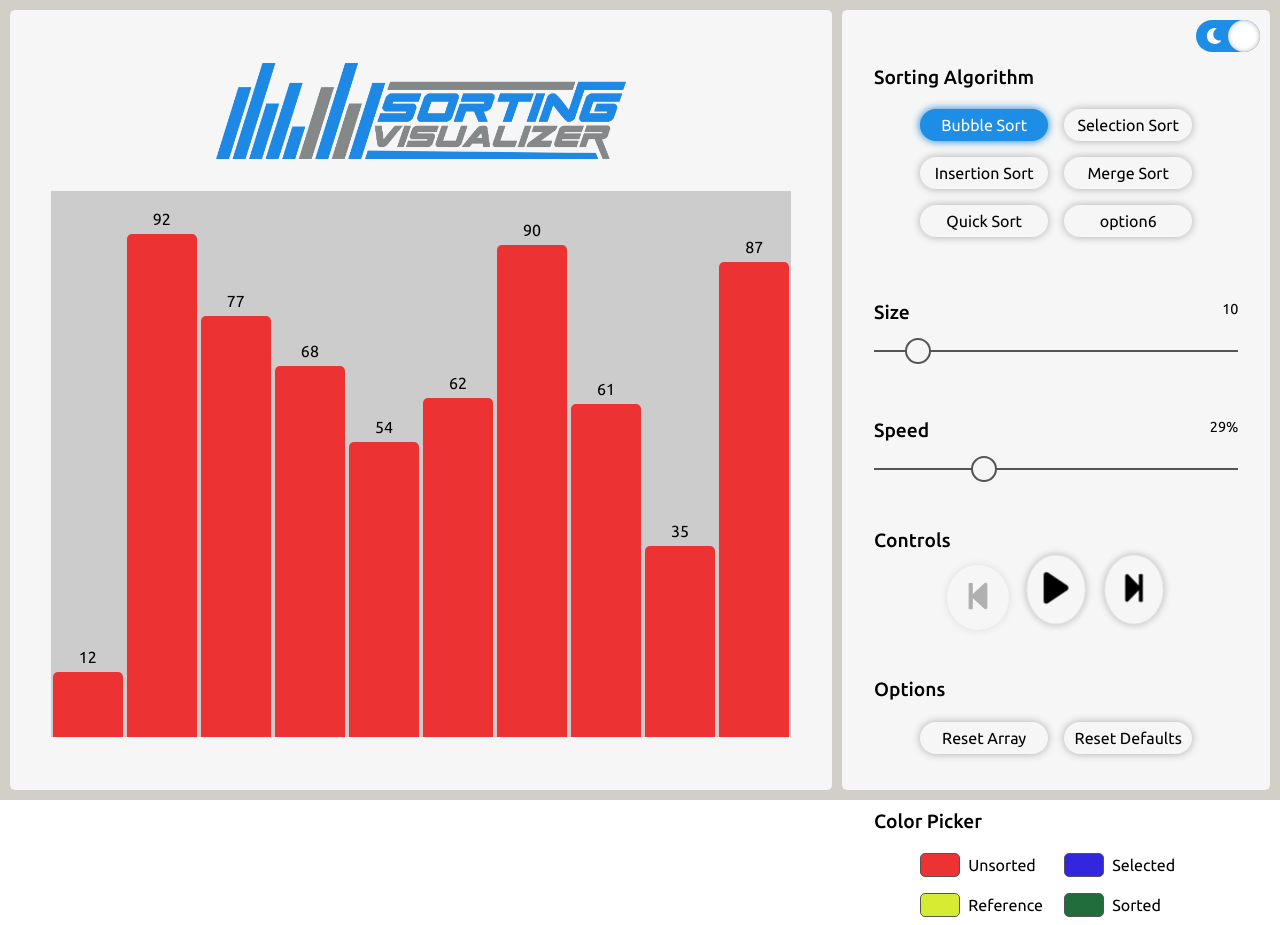
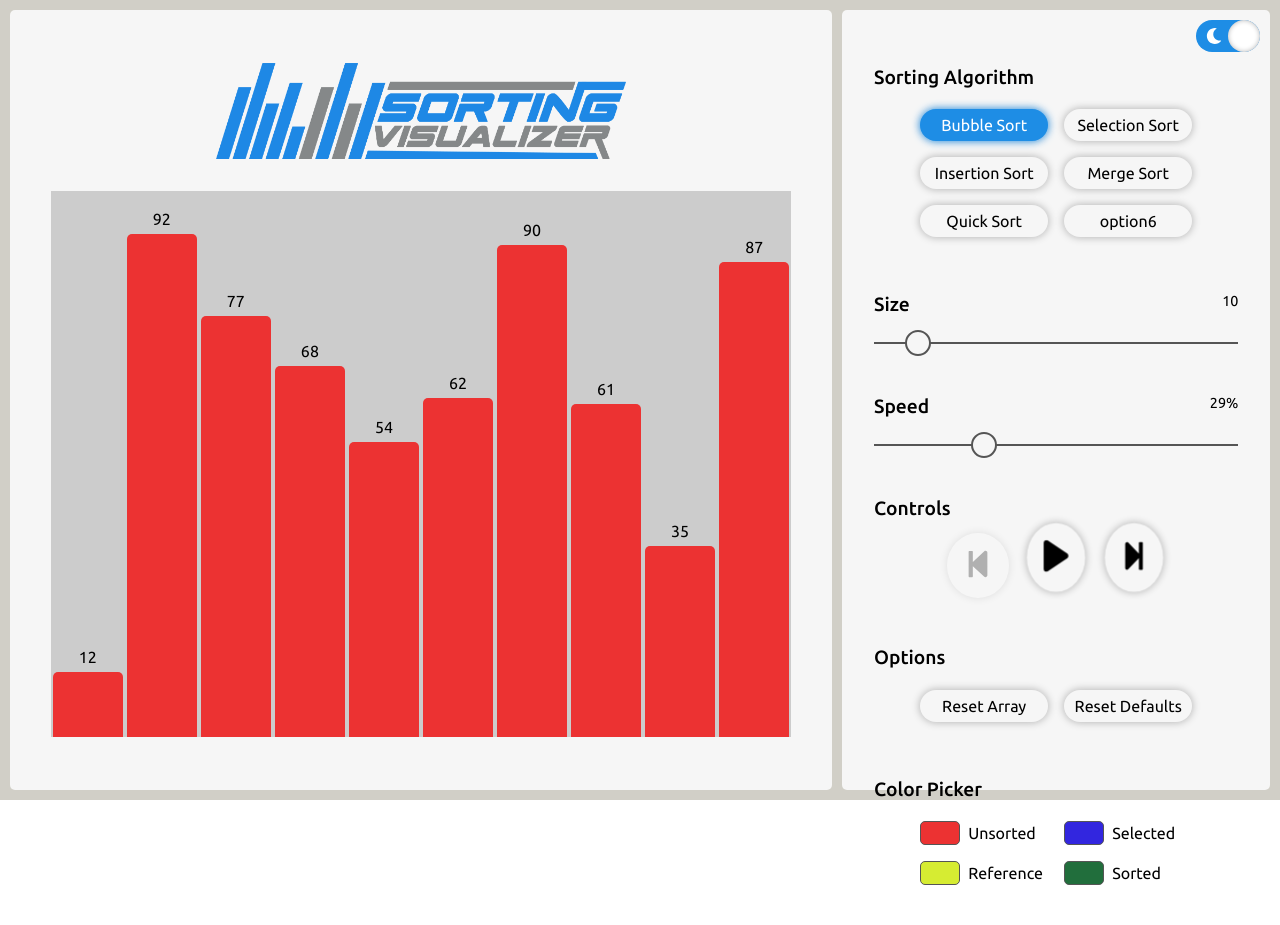
Before and after one commit to alsersan/sorting-visualizer, a React (Create React App) app: page / in a window 1280 px wide. After the commit the page ends 893 px from the top, so only its background shows below. Built offline with nearby package versions, Linux system fonts and the light colour scheme.

Commit message:
add ComponentContainer to Size/Speed Selectors

```diff
--- a/src/components/Sidebar/components/ComponentContainer.js
+++ b/src/components/Sidebar/components/ComponentContainer.js
@@ -18,7 +18,7 @@ const Title = styled.div`
 const ComponentContainer = (props) => {
   return (
     <Container {...props}>
-      <Title>{props.title}</Title>
+      {props.title && <Title>{props.title}</Title>}
       {props.children}
     </Container>
   );
--- a/src/components/Sidebar/components/Selector/index.js
+++ b/src/components/Sidebar/components/Selector/index.js
@@ -2,13 +2,6 @@ import React from "react";
 import styled from "styled-components";
 
 import Slider from "./components/Slider";
-
-const Container = styled.div`
-  width: 100%;
-  margin: 2rem 0;
-  opacity: ${(props) => (props.hasStarted ? "0.4" : "1")};
-  pointer-events: ${(props) => (props.hasStarted ? "none" : "auto")};
-`;
 
 const TextWrapper = styled.div`
   margin-bottom: 0.8rem;
@@ -23,13 +16,13 @@ const Text = styled.span`
 
 const Selector = (props) => {
   return (
-    <Container hasStarted={props.hasStarted}>
+    <>
       <TextWrapper>
         <Text mainText>{props.mainText}</Text>
         <Text secondaryText>{props.secondaryText}</Text>
       </TextWrapper>
       <Slider {...props} />
-    </Container>
+    </>
   );
 };
 
--- a/src/components/Sidebar/components/SizeSelector.js
+++ b/src/components/Sidebar/components/SizeSelector.js
@@ -1,6 +1,7 @@
 import React from "react";
 
 import Selector from "./Selector";
+import ComponentContainer from "./ComponentContainer";
 
 import { useArraySizeContext } from "../../../contexts/ArraySizeContext";
 import { useAlgorithmContext } from "../../../contexts/AlgorithmContext";
@@ -10,8 +11,8 @@ const SizeSelector = () => {
   const { hasStarted } = useAlgorithmContext();
 
   return (
+    <ComponentContainer hasStarted={hasStarted}>
       <Selector
-      hasStarted={hasStarted}
         mainText="Size"
         secondaryText={size}
         max="60"
@@ -22,6 +23,7 @@ const SizeSelector = () => {
           setSize(parseInt(e.target.value, 10));
         }}
       />
+    </ComponentContainer>
   );
 };
 
--- a/src/components/Sidebar/components/SpeedSelector.js
+++ b/src/components/Sidebar/components/SpeedSelector.js
@@ -1,6 +1,7 @@
 import React, { useEffect, useState } from "react";
 
 import Selector from "./Selector";
+import ComponentContainer from "./ComponentContainer";
 
 import { getTimeout } from "../../../algorithms/utils";
 
@@ -28,6 +29,7 @@ const SpeedSelector = () => {
   });
 
   return (
+    <ComponentContainer>
       <Selector
         mainText="Speed"
         secondaryText={speedPercentage}
@@ -39,6 +41,7 @@ const SpeedSelector = () => {
         // maxDelay - value to set the real speed (in ms)
         onChange={(e) => setValue(maxDelay - parseInt(e.target.value, 10))}
       />
+    </ComponentContainer>
   );
 };
 
```
Lines whose indentation alone changed are shown as unchanged.
